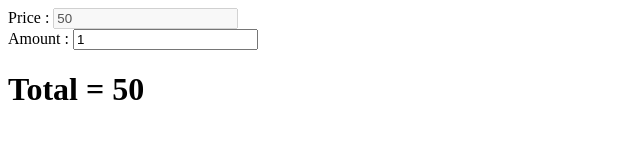
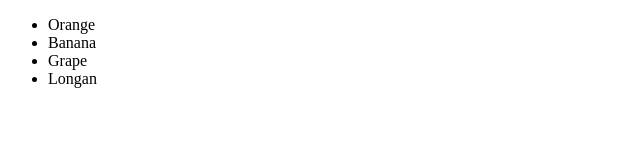
Before and after one commit to Far-Chanchira/Angularjs-Basic, a plain HTML site: page index.html in a window 1280 px wide. Shown: the whole page, without its empty margins (0-640 px from the left). Drawn offline with nearby package versions, Linux system fonts and the light colour scheme.

Commit message:
Ng repeat

```diff
--- a/index.html
+++ b/index.html
@@ -6,10 +6,13 @@
       <script src="https://ajax.googleapis.com/ajax/libs/angularjs/1.6.9/angular.min.js"></script>
   </head>
   <body>
-    <div ng-app="" ng-init="price=50;count=1">
-      Price : <input type="text" ng-model="price" disabled/><br>
-      Amount : <input type="number" ng-model="count"/>
-      <h1>Total = {{price*count}}</h1>
+    <div ng-app="" ng-init="fruit=['Orange','Banana','Grape','Longan']">
+      <ul>
+        <li ng-repeat="x in fruit">
+          {{x}}
+        </li>
+      </ul>
+
     </div>
     <script src="app.js"></script>
   </body>
```
